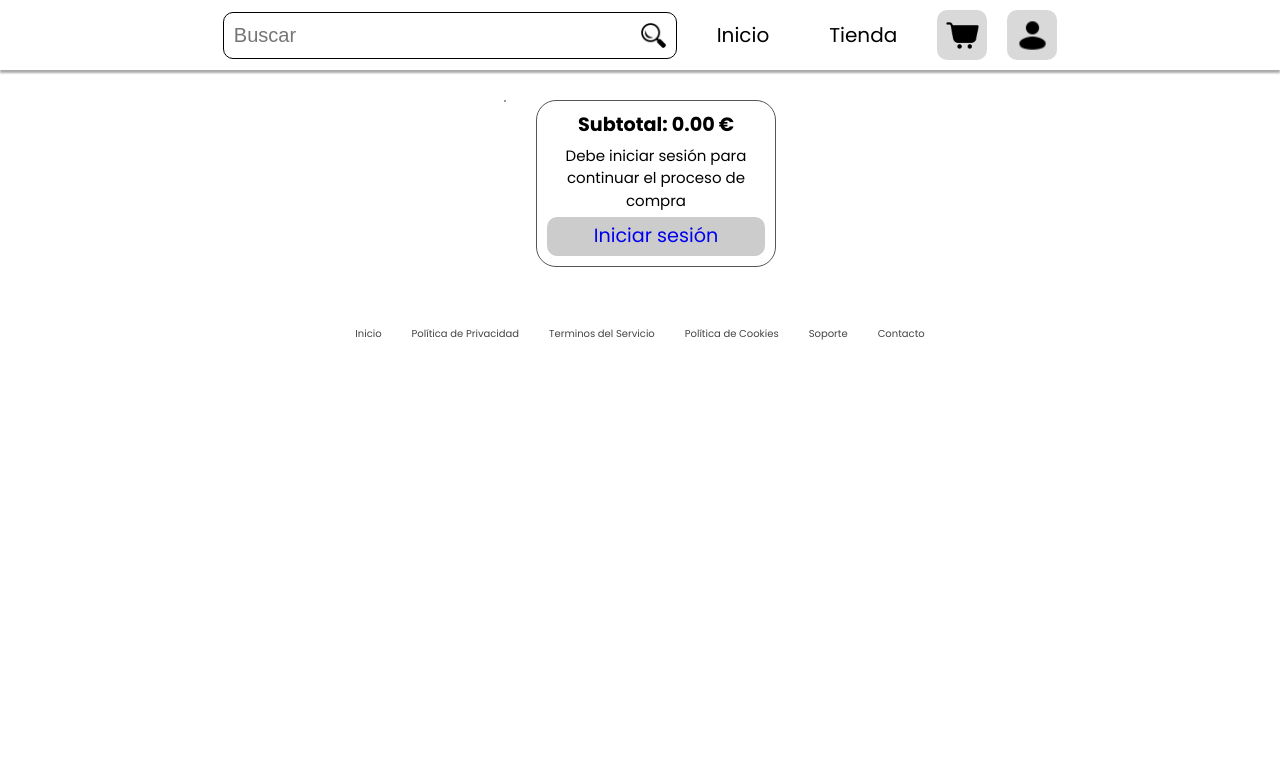
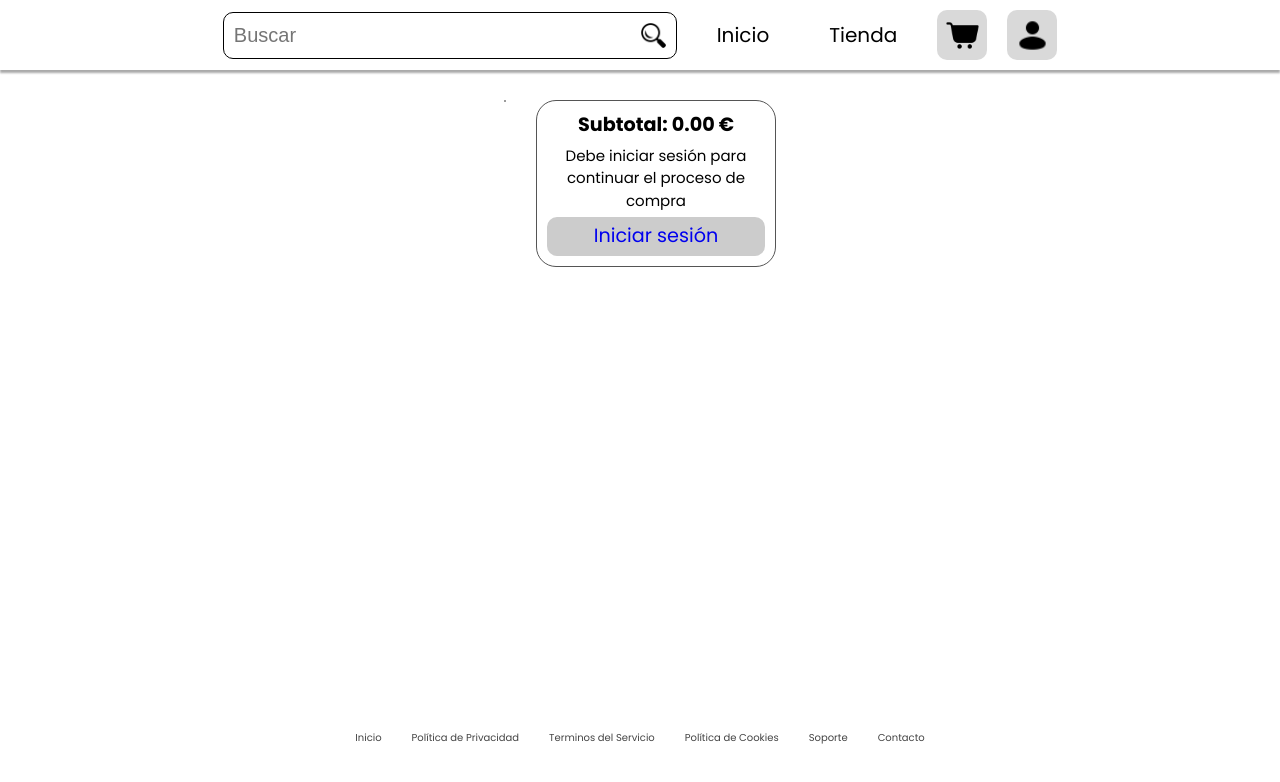
Before and after one commit to arrebolawork/frontendE-commerce, a React (Vite) app: page /cart in a window 1280 px wide. Shown: the top 782 px of the page. Built offline with nearby package versions, Linux system fonts and the light colour scheme.

Commit message:
Fixed footer position

```diff
--- a/src/App.css
+++ b/src/App.css
@@ -6,4 +6,5 @@
   flex-direction: column;
   align-items: center;
   gap: 30px;
+  height: 100vh;
 }
--- a/src/components/footer/Footer.scss
+++ b/src/components/footer/Footer.scss
@@ -1,4 +1,5 @@
 .footer {
+    margin-top: auto;
     ul {
         display: flex;
         flex-direction: row;
```
